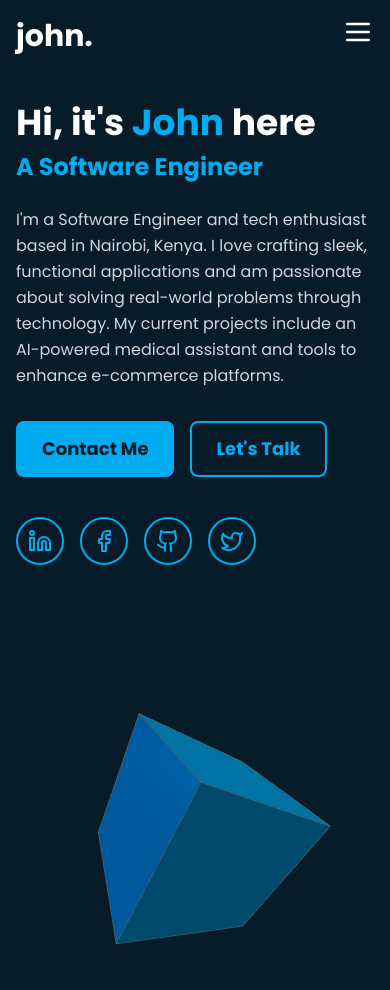
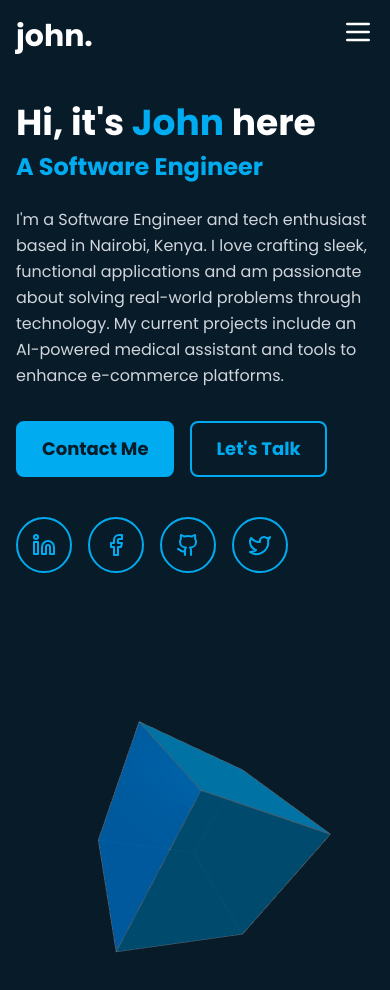
Before and after one commit to John-hack321/okello_repository_portfolio, a Next.js app: page / in a window 390 px wide. Shown: the top 990 px of the page. Built offline with nearby package versions, Linux system fonts and the light colour scheme.

Commit message:
latest stable version

```diff
--- a/app/components/home.tsx
+++ b/app/components/home.tsx
@@ -29,12 +29,25 @@ export const poppins = Poppins({
 function HomeComp() {
   const socialIcons = [
     {
-      icon: <LinkedinIcon />,
-      name: "https://www.linkedin.com/in/john-otieno-2a400327b",
+      icon: <LinkedinIcon className="text-2xl" />,
+      name: "LinkedIn",
+      url: "https://www.linkedin.com/in/john-otieno-2a400327b"
     },
-    { icon: <FacebookIcon />, name: "facebook" },
-    { icon: <GithubIcon />, name: "https://github.com/John-hack321" },
-    { icon: <TwitterIcon />, naem: "twitte" },
+    {
+      icon: <FacebookIcon className="text-2xl" />,
+      name: "Facebook",
+      url: "#"
+    },
+    {
+      icon: <GithubIcon className="text-2xl" />,
+      name: "GitHub",
+      url: "https://github.com/John-hack321"
+    },
+    {
+      icon: <TwitterIcon className="text-2xl" />,
+      name: "Twitter",
+      url: "https://x.com/the20xdev"
+    },
   ];
 
   return (
@@ -80,21 +93,14 @@ function HomeComp() {
               {socialIcons.map((item, index) => (
                 <a
                   key={index}
-                  href={
-                    item.name === "https://github.com/John-hack321"
-                      ? "https://github.com/John-hack321"
-                      : item.name === "linkedin"
-                      ? "https://www.linkedin.com/in/john-otieno-2a400327b"
-                      : "#"
-                  }
+                  href={item.url}
                   target="_blank"
                   rel="noopener noreferrer"
-                  className="group relative flex items-center justify-center w-12 h-12 md:w-14 md:h-14 border-2 border-[#00abf0] rounded-full
-                            text-[#00abf0] hover:text-[#081b29] transition-colors duration-300"
+                  className="group relative flex items-center justify-center w-14 h-14 rounded-full border-2 border-[#00abf0]
+                            text-[#00abf0] hover:bg-[#00abf0] hover:text-[#081b29] transition-colors duration-300"
                   aria-label={item.name}
                 >
                   <span className="relative z-10">{item.icon}</span>
-                  <div className="absolute inset-0 bg-[#00abf0] rounded-full -z-10 w-0 group-hover:w-full transition-all duration-300"></div>
                 </a>
               ))}
             </div>
--- a/app/components/navBAR.tsx
+++ b/app/components/navBAR.tsx
@@ -32,6 +32,7 @@ function NavBar() {
     { name: 'About', href: '/about', onClick: handleAboutClick },
     { name: 'Services', href: '#services_part', onClick: () => setIsMenuOpen(false) },
     { name: 'Portfolio', href: '#portfolio', onClick: () => setIsMenuOpen(false) },
+    { name: 'Blog', href: 'https://www.techwithjohn.dev/', onClick: () => setIsMenuOpen(false), external: true },
     { name: 'Contact', href: '#contact_sec', onClick: () => setIsMenuOpen(false) },
   ];
 
@@ -53,9 +54,14 @@ function NavBar() {
                 key={link.name}
                 href={link.href}
                 onClick={link.onClick}
+                target={link.external ? "_blank" : "_self"}
+                rel={link.external ? "noopener noreferrer" : ""}
                 className="text-white hover:text-[#00abf0] px-3 py-2 text-lg font-medium transition-colors duration-300"
               >
                 {link.name}
+                {link.external && (
+                  <span className="ml-1 text-xs text-[#00abf0]" aria-hidden="true">↗</span>
+                )}
               </a>
             ))}
           </nav>
@@ -86,9 +92,14 @@ function NavBar() {
                 key={link.name}
                 href={link.href}
                 onClick={link.onClick}
+                target={link.external ? "_blank" : "_self"}
+                rel={link.external ? "noopener noreferrer" : ""}
                 className="block px-3 py-2 text-white hover:bg-[#00abf0]/10 hover:text-[#00abf0] rounded-md text-base font-medium"
               >
                 {link.name}
+                {link.external && (
+                  <span className="ml-1 text-xs text-[#00abf0]" aria-hidden="true">↗</span>
+                )}
               </a>
             ))}
           </div>
```
